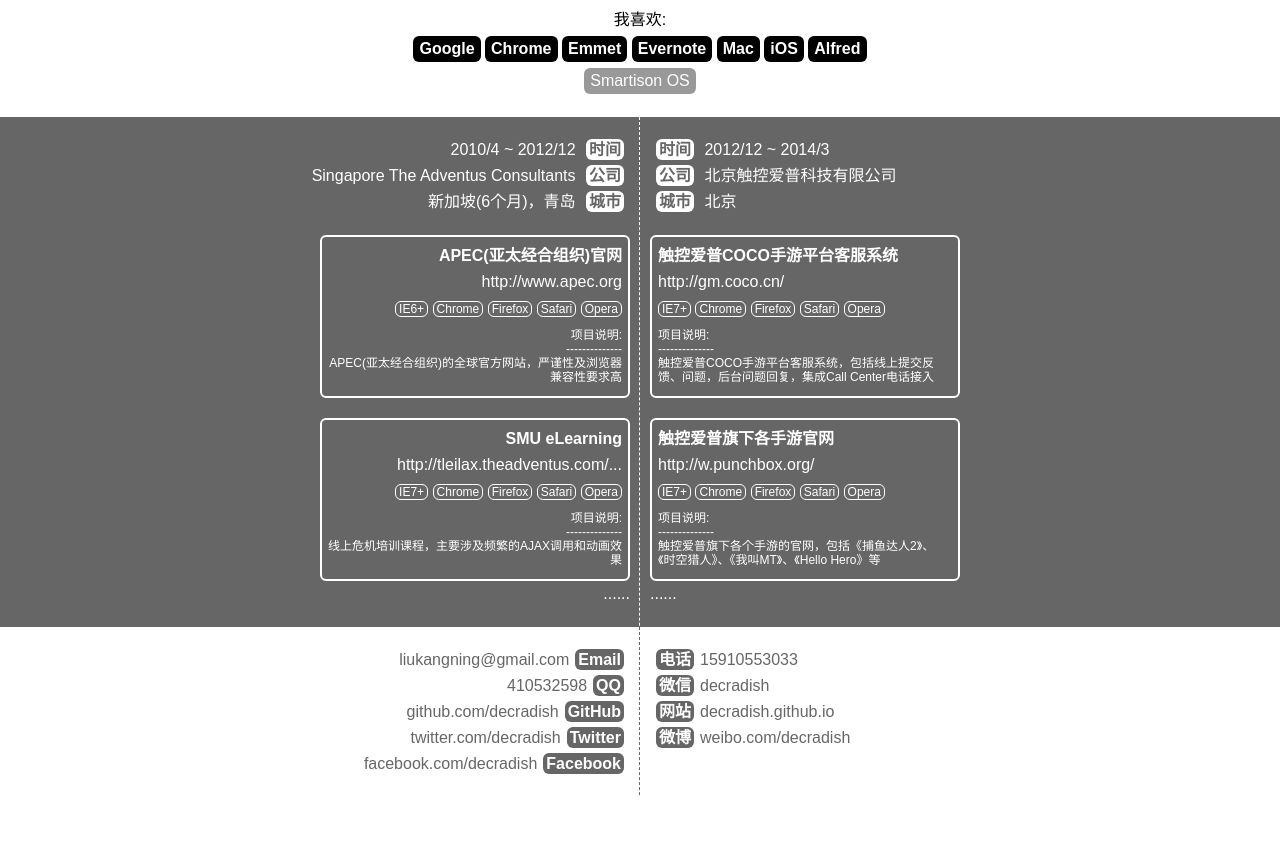
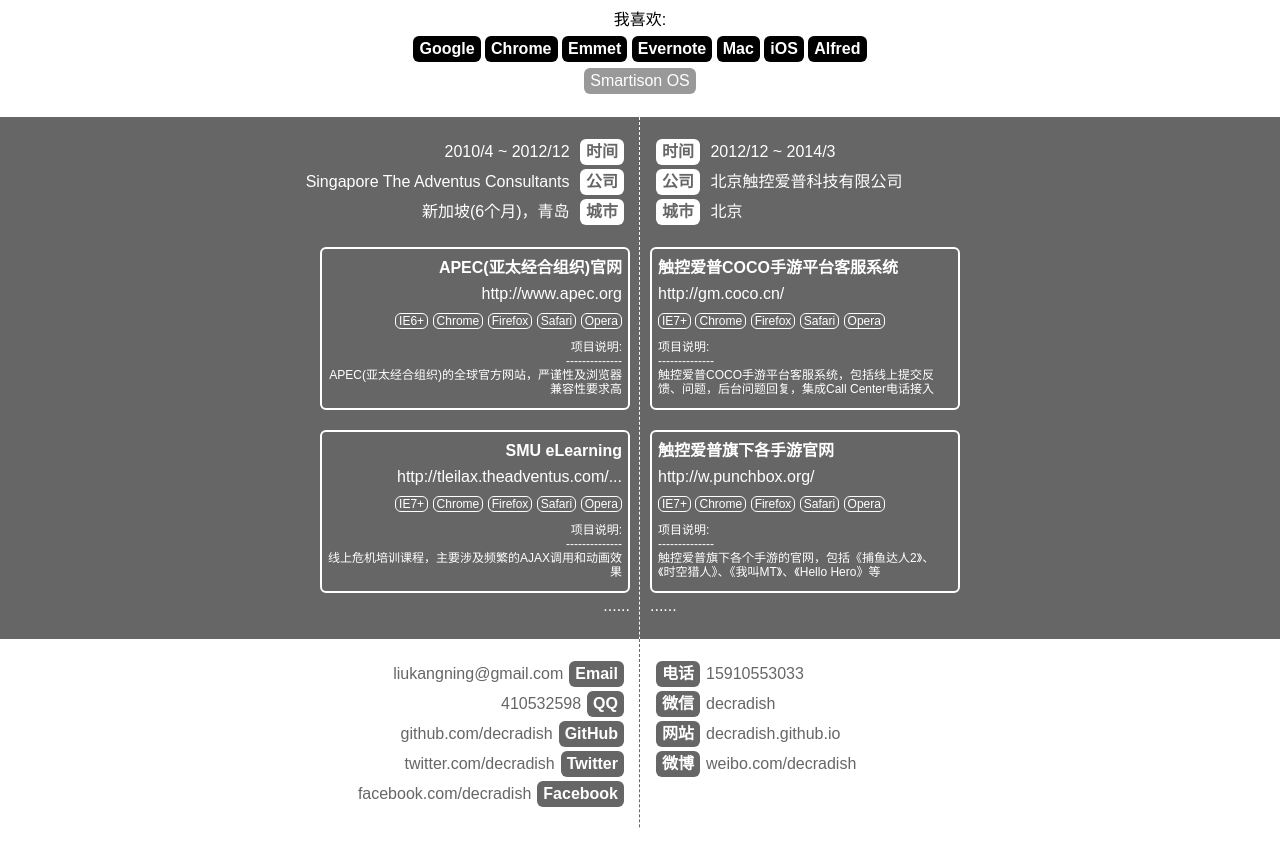
Before and after one commit to decradish/decradish.github.io, a plain HTML site: page index.html in a window 1280 px wide. Shown: the part 800-1667 px from the top of the page. Drawn offline with Linux system fonts and the light colour scheme.

Commit message:
Fix bugs in Windows

```diff
--- a/css/style.css
+++ b/css/style.css
@@ -90,9 +90,10 @@ header{
 			.core > strong{
 				background: #fff;
 				color: #666;
+				display: inline-block;
 				border-radius: 6px;
-				padding: 2px 3px;
-				margin: 0 6px;}
+				padding: 0 6px;
+				margin: 2px 6px;}
 			.box{
 				border-radius: 6px;
 				border: 2px solid #fff;
```
